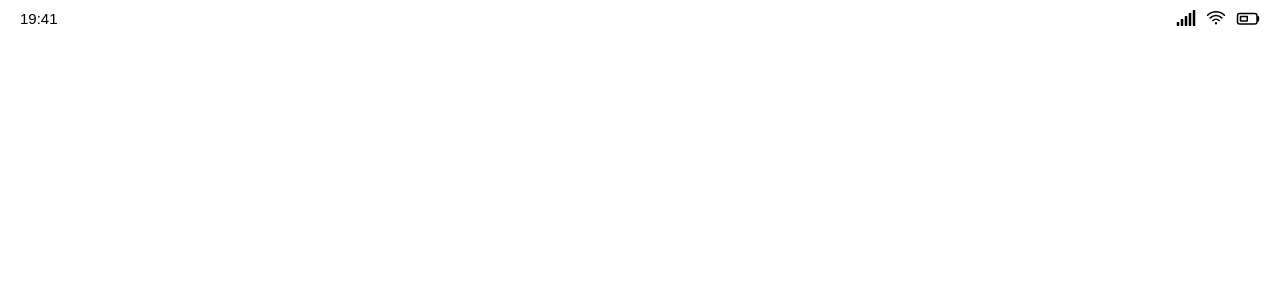
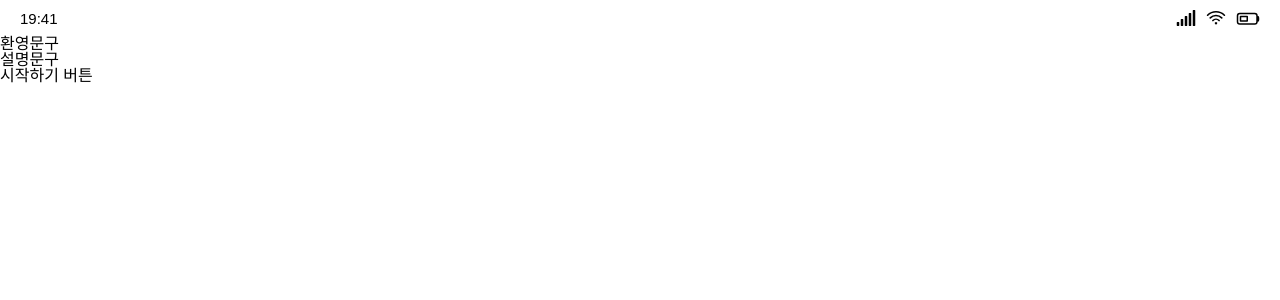
Before and after one commit to likelion-sjsu/hackathon, a React (Create React App) app in the folder client/: page / in a window 1280 px wide. Shown: the top 300 px of the page. Built offline with nearby package versions, Linux system fonts and the light colour scheme.

Commit message:
Set routes

```diff
--- a/client/src/App.js
+++ b/client/src/App.js
@@ -1,8 +1,14 @@
+import React from "react";
 import { createGlobalStyle } from "styled-components";
 import { BrowserRouter, Route, Routes } from "react-router-dom";
 import Home from "./Routes/Home";
 import TabBar from "./components/TabBar";
 import Header from "./components/Header";
+import SelectMode from "Routes/SelectMode";
+import SelectCategory from "Routes/SelectCategory";
+import Result from "Routes/Result";
+import Food from "Routes/Food";
+import Activity from "Routes/Activity";
 
 function App() {
   return (
@@ -13,6 +19,11 @@ function App() {
         <Header />
         <Routes>
           <Route path="/" element={<Home />} />
+          <Route path="/mode" element={<SelectMode />} />
+          <Route path="/category" element={<SelectCategory />} />
+          <Route path="/category/food" element={<Food />} />
+          <Route path="/category/activity" element={<Activity />} />
+          <Route path="/result" element={<Result />} />
         </Routes>
         <TabBar />
       </BrowserRouter>
--- /dev/null
+++ b/client/src/Routes/Activity.jsx
@@ -0,0 +1,3 @@
+export default function Activity() {
+  return null;
+}
--- /dev/null
+++ b/client/src/Routes/Food.jsx
@@ -0,0 +1,3 @@
+export default function Food() {
+  return null;
+}
--- a/client/src/Routes/Home.jsx
+++ b/client/src/Routes/Home.jsx
@@ -1,3 +1,19 @@
+import React from "react";
+import { Link } from "react-router-dom";
+import styled from "styled-components";
+
+const Container = styled.div``;
+
 export default function Home() {
-  return null;
+  return (
+    <Container>
+      <div>
+        <div>환영문구</div>
+        <div>설명문구</div>
+        <Link to={""}>
+          <div>시작하기 버튼</div>
+        </Link>
+      </div>
+    </Container>
+  );
 }
--- /dev/null
+++ b/client/src/Routes/Result.jsx
@@ -0,0 +1,3 @@
+export default function Result() {
+  return null;
+}
--- /dev/null
+++ b/client/src/Routes/SelectCategory.jsx
@@ -0,0 +1,3 @@
+export default function SelectCategory() {
+  return null;
+}
--- /dev/null
+++ b/client/src/Routes/SelectMode.jsx
@@ -0,0 +1,3 @@
+export default function SelectMode() {
+  return null;
+}
```
